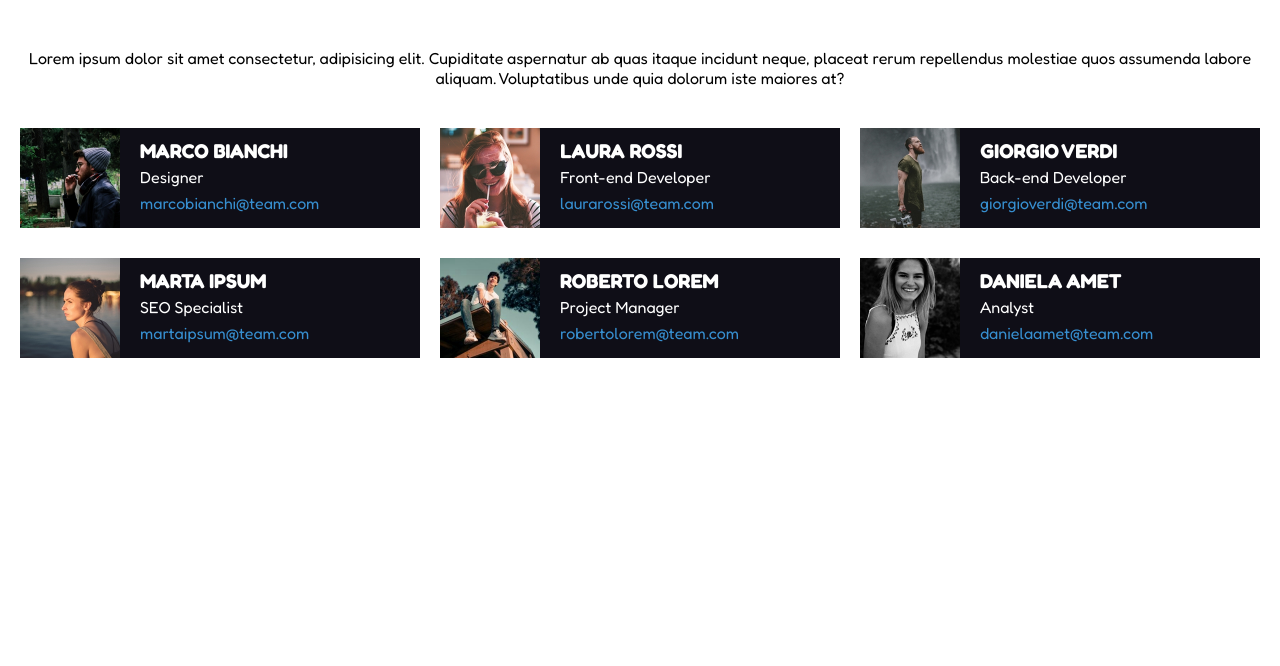
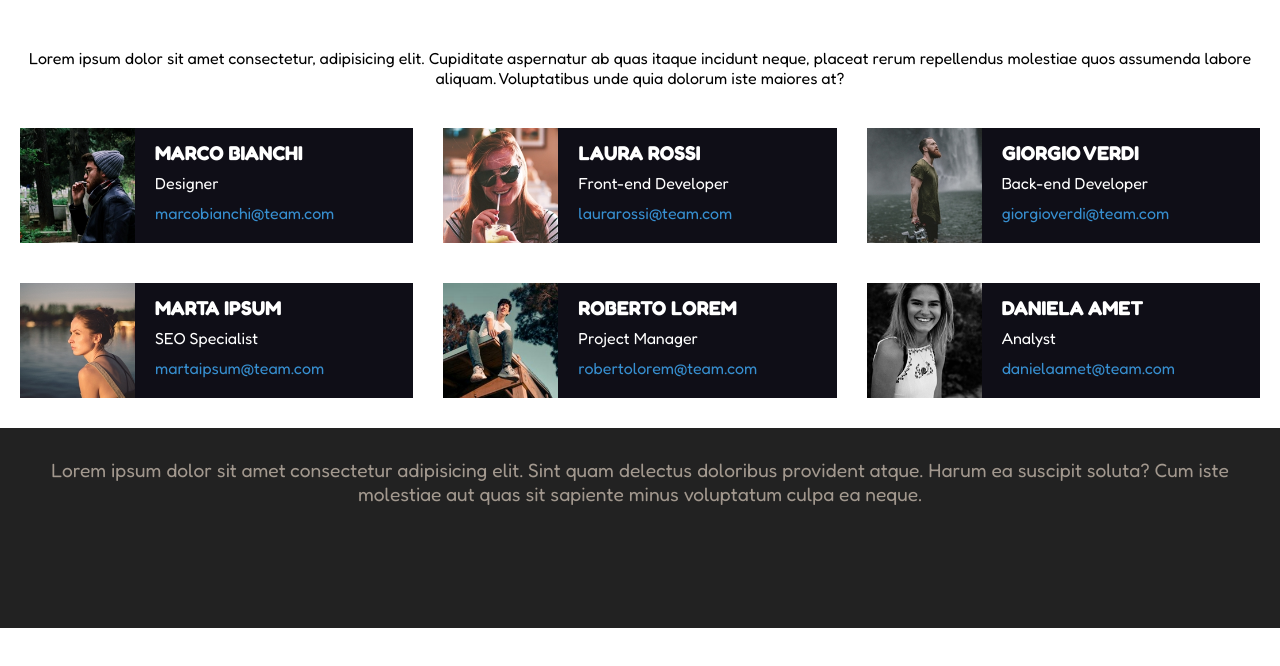
Before and after one commit to CarloVeronese/html-css-float-cards, a plain HTML site: page index.html in a window 1280 px wide. Shown: the part 80-746 px from the top of the page. Drawn offline with Linux system fonts and the light colour scheme.

Commit message:
Completed exercise

```diff
--- a/css/style.css
+++ b/css/style.css
@@ -5,7 +5,7 @@
 }
 
 img{
-    max-width: 120px;
+    max-width: 135px;
 }
 
 body{
@@ -34,9 +34,9 @@ body{
     color: white;
     float: left;
     background-color: #0F0E17;
-    width: calc((100% - 40px) / 3);
-    margin-right: 20px;
-    margin-bottom: 30px;
+    width: calc((100% - 60px) / 3);
+    margin-right: 30px;
+    margin-bottom: 40px;
 }
 
 .cell:nth-child(3n+3){
@@ -61,7 +61,7 @@ body{
 .team-details > div{
     line-height: 20px;
     height: 20px;
-    padding: 13px 0;
+    padding: 15px 0;
 }
 
 .profile{
@@ -77,3 +77,13 @@ body{
 .email{
     color: #378FD0;
 }
+
+footer{
+    height: 200px;
+    font-size: larger;
+    background-color: #222222;
+    color: #A2988E;
+    text-align: center;
+    padding: 30px 0;
+    margin-top: 30px;
+}
--- a/index.html
+++ b/index.html
@@ -9,18 +9,18 @@
     <link rel="preconnect" href="https://fonts.gstatic.com" crossorigin>
     <link href="https://fonts.googleapis.com/css2?family=Fredoka:wght@400;700&display=swap" rel="stylesheet">
 </head>
-<body class="container">
+<body>
     <header>
         <div class="title">Meet Our Team</div>
     </header>
-    <main>
+    <main class="container">
         <section>
             <p class="main-paragraph">
                 Lorem ipsum dolor sit amet consectetur, adipisicing elit. Cupiditate aspernatur ab quas itaque incidunt neque, placeat rerum repellendus molestiae quos assumenda labore aliquam. Voluptatibus unde quia dolorum iste maiores at?
             </p>
         </section>
         <section>
-            <div class="debug clearfix">
+            <div class="clearfix">
                 <div class="cell">
                     <img class="profile" src="./img/male1.png" alt="">
                     <div class="team-details">
@@ -72,5 +72,10 @@
             </div>
         </section>
     </main>
+    <footer>
+        <div class="container">
+            Lorem ipsum dolor sit amet consectetur adipisicing elit. Sint quam delectus doloribus provident atque. Harum ea suscipit soluta? Cum iste molestiae aut quas sit sapiente minus voluptatum culpa ea neque.
+        </div>
+    </footer>
 </body>
 </html>
```
